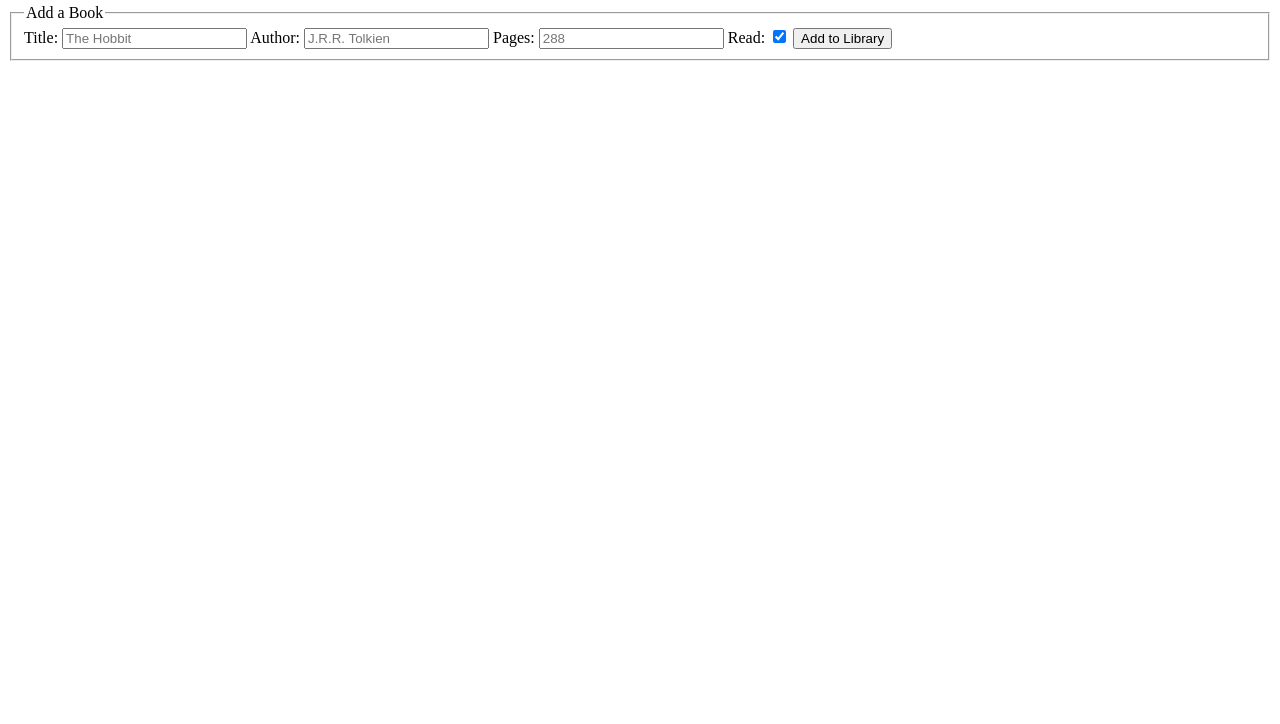
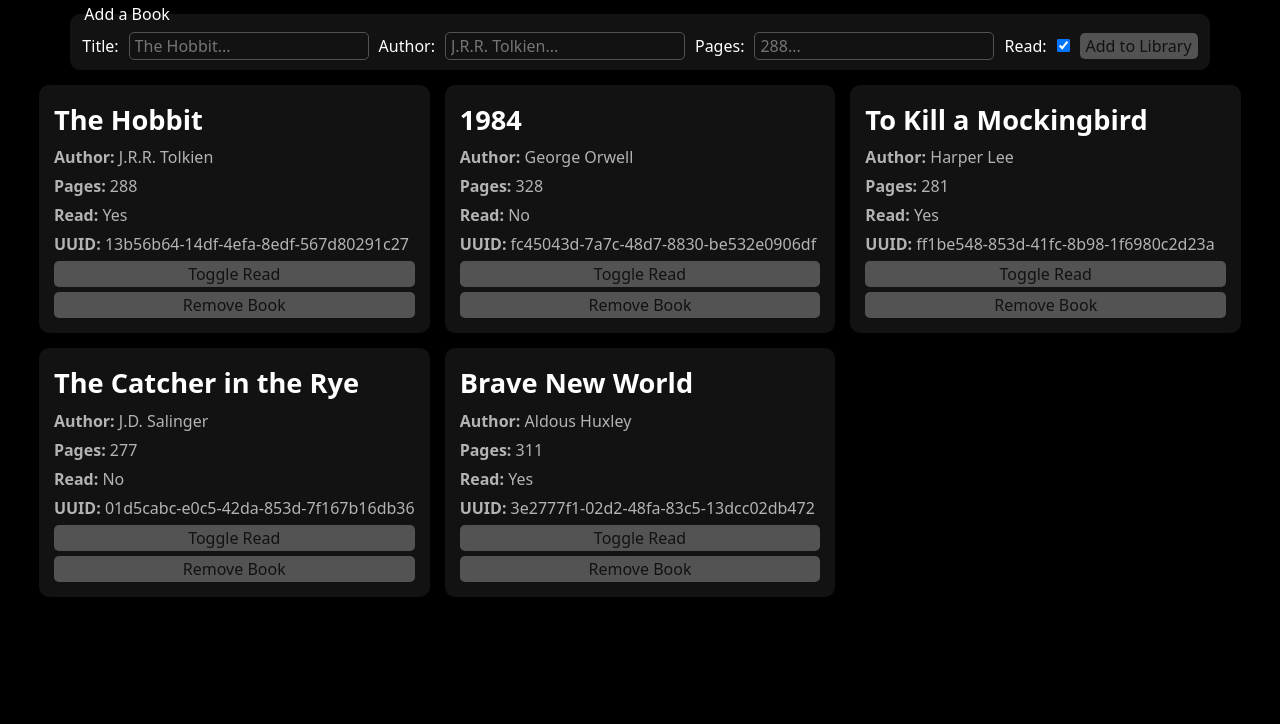
Before and after one commit to leilei-anthony/odin-library, a plain HTML site: page index.html in a window 1280 px wide. Shown: the part 76-800 px from the top of the page. Drawn offline with Linux system fonts and the light colour scheme.

Commit message:
ADD styling

```diff
--- a/index.html
+++ b/index.html
@@ -8,6 +8,8 @@
     <script defer src="script.js"></script>
 </head>
 <body>
+    <div class="container">
+
         <h1>My Library</h1>
 
         <form>
@@ -15,13 +17,13 @@
                 <legend>Add a Book</legend>
 
                 <label for="title">Title: </label>
-            <input type="text" id="title" placeholder="The Hobbit">
+                <input type="text" id="title" placeholder="The Hobbit...">
 
                 <label for="author">Author: </label>
-            <input type="text" id="author" placeholder="J.R.R. Tolkien">
+                <input type="text" id="author" placeholder="J.R.R. Tolkien...">
 
                 <label for="pages">Pages: </label>
-            <input type="number" id="pages" placeholder="288">
+                <input type="number" id="pages" placeholder="288...">
 
                 <label for="read">Read: </label>
                 <input type="checkbox" id="read" checked>
@@ -32,6 +34,7 @@
 
         <div id="library">
         </div>
+    </div>
 
 </body>
 </html>
--- a/script.js
+++ b/script.js
@@ -24,6 +24,15 @@ function addBookToLibrary() {
     } else {
         read = false;
     }
+
+    const book = new Book(title, author, pages, read)
+    myLibrary.push(book);
+
+    displayLibrary(myLibrary);
+    console.log(myLibrary)
+}
+
+function addBookToLibrary(title, author, pages, read) {
 
     const book = new Book(title, author, pages, read)
     myLibrary.push(book);
@@ -70,7 +79,10 @@ function displayBook(book) {
     })
     bookCard.appendChild(deleteBtn);
 
+    bookCard.classList.add('bookCard');
     library.appendChild(bookCard);
+
+
 }
 
 function deleteBook(id) {
@@ -84,11 +96,11 @@ function deleteBook(id) {
     displayLibrary(myLibrary)
 }
 
-// addBookToLibrary('The Hobbit', 'J.R.R. Tolkien', 288, true);
-// addBookToLibrary('1984', 'George Orwell', 328, false);
-// addBookToLibrary('To Kill a Mockingbird', 'Harper Lee', 281, true);
-// addBookToLibrary('The Catcher in the Rye', 'J.D. Salinger', 277, false);
-// addBookToLibrary('Brave New World', 'Aldous Huxley', 311, true);
+addBookToLibrary('The Hobbit', 'J.R.R. Tolkien', 288, true);
+addBookToLibrary('1984', 'George Orwell', 328, false);
+addBookToLibrary('To Kill a Mockingbird', 'Harper Lee', 281, true);
+addBookToLibrary('The Catcher in the Rye', 'J.D. Salinger', 277, false);
+addBookToLibrary('Brave New World', 'Aldous Huxley', 311, true);
 // console.log(myLibrary)
 
 displayLibrary(myLibrary);
--- a/styles.css
+++ b/styles.css
@@ -0,0 +1,154 @@
+/* 1. Use a more-intuitive box-sizing model */
+*, *::before, *::after {
+    box-sizing: border-box;
+  }
+
+  /* 2. Remove default margin */
+  * {
+    margin: 0;
+  }
+
+  /* 3. Enable keyword animations */
+  @media (prefers-reduced-motion: no-preference) {
+    html {
+      interpolate-size: allow-keywords;
+    }
+  }
+
+  body {
+    /* 4. Add accessible line-height */
+    line-height: 1.5;
+    /* 5. Improve text rendering */
+    -webkit-font-smoothing: antialiased;
+  }
+
+  /* 6. Improve media defaults */
+  img, picture, video, canvas, svg {
+    display: block;
+    max-width: 100%;
+  }
+
+  /* 7. Inherit fonts for form controls */
+  input, button, textarea, select {
+    font: inherit;
+  }
+
+  /* 8. Avoid text overflows */
+  p, h1, h2, h3, h4, h5, h6 {
+    overflow-wrap: break-word;
+  }
+
+  /* 9. Improve line wrapping */
+  p {
+    text-wrap: pretty;
+  }
+  h1, h2, h3, h4, h5, h6 {
+    text-wrap: balance;
+  }
+
+  /*
+    10. Create a root stacking context
+  */
+  #root, #__next {
+    isolation: isolate;
+  }
+
+  /* ------------------- */
+
+:root {
+    --primary: #1DB954;
+    --secondary: #212121;
+    --dark: #121212;
+    --grey: #535353;
+    --light: #b3b3b3;
+
+    background-color: black;
+}
+
+* {
+    font-family: system-ui, -apple-system, BlinkMacSystemFont, 'Segoe UI', Roboto, Oxygen, Ubuntu, Cantarell, 'Open Sans', 'Helvetica Neue', sans-serif;
+    color: var(--light);
+}
+
+.container {
+    display: flex;
+    flex-direction: column;
+    justify-content: center;
+    align-items: center;
+
+    gap: 15px;
+}
+
+label, legend {
+    background-color: transparent;
+    color: white;
+}
+
+input {
+    border: 1px solid var(--grey);
+    border-radius: 5px;
+    background-color: var(--dark);
+    padding-left: 5px;
+}
+
+/* removes arrows from number inputs */
+input::-webkit-inner-spin-button {
+    -webkit-appearance: none;
+    margin: 0;
+}
+
+input:hover {
+    border: 1px solid var(--primary)
+}
+
+button {
+    background-color: var(--grey);
+    border-radius: 5px;
+    border: 0px;
+    color: var(--dark);
+}
+
+button:hover {
+    background-color: var(--primary);
+    color: white;
+}
+
+h1 {
+    padding-top: 15px;
+    color: white;
+}
+
+form {
+    display: flex;
+}
+
+fieldset {
+    border: 0px solid white;
+    background-color: var(--dark);
+    display: flex;
+    gap: 10px;
+    border-radius: 10px;
+
+    align-items: center;
+    justify-content: center;
+}
+
+.bookCard {
+    display: flex;
+    flex-direction: column;
+    background-color: var(--dark);
+    padding: 15px;
+    border-radius: 10px;
+    gap: 5px;
+}
+
+h3 {
+    font-size: 1.7rem;
+    color: white;
+}
+
+#library {
+    display: grid;
+    grid-template-columns: 1fr 1fr 1fr;
+    gap: 15px;
+}
```
Lines whose indentation alone changed are shown as unchanged.
